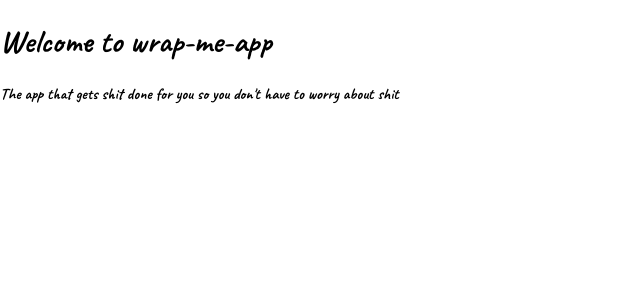
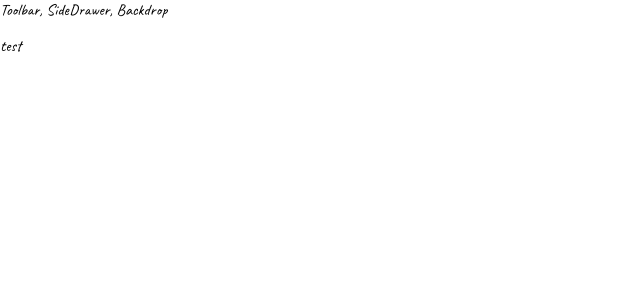
Before and after one commit to adam23stevens/wrapmeapp, a React app: page / in a window 1280 px wide. Shown: the top 300 px of the page, without its empty margins (0-640 px from the left). Built offline with nearby package versions, Linux system fonts and the light colour scheme.

Commit message:
layout done

```diff
--- a/src/App.js
+++ b/src/App.js
@@ -1,11 +1,13 @@
 import React, { Component } from 'react';
+import Layout from './components/Layout/Layout';
 
 class App extends Component {
   render() {
     return (
       <div>
-        <h1>Welcome to wrap-me-app</h1>
-        <b>The app that gets shit done for you so you don't have to worry about shit</b>
+        <Layout>
+            <p>test</p>
+        </Layout>
       </div>
     );
   }
--- /dev/null
+++ b/src/components/Layout/Layout.js
@@ -0,0 +1,15 @@
+import React from 'react';
+import Aux from '../../hoc/Aux';
+
+const layout = (props) => (
+    <Aux>
+    <div>
+        Toolbar, SideDrawer, Backdrop
+    </div>
+    <main>
+        {props.children}
+    </main>
+    </Aux>
+)
+
+export default layout;
--- /dev/null
+++ b/src/hoc/Aux.js
@@ -0,0 +1,3 @@
+const aux = (props) => props.children;
+
+export default aux;
```
Also changed, not shown: src/containers/OutfitBuilder/OutfitBuilder.js (added).
